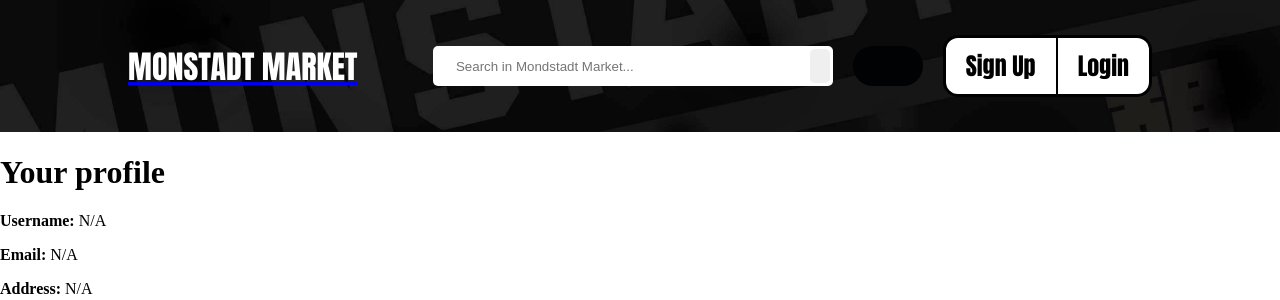
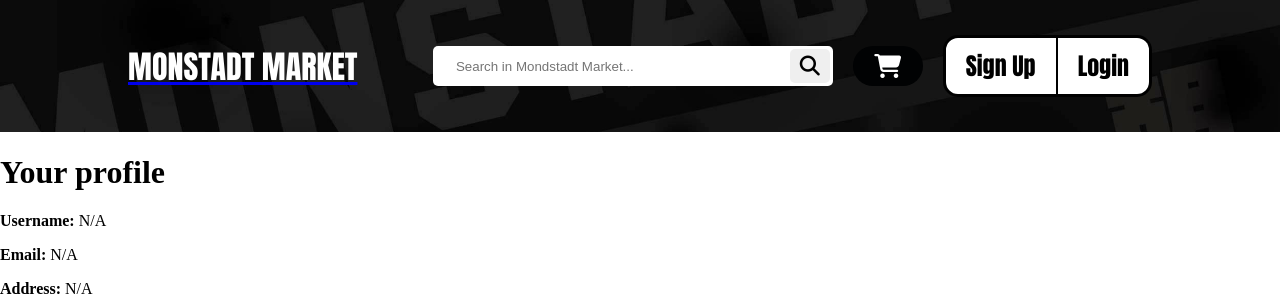
Before and after one commit to Sodiumchloridy/monstadt-market, a PHP site: page /profile/index.php in a window 1280 px wide. Shown: the top 300 px of the page. Run offline with PHP 8.4, Linux system fonts and the light colour scheme; data that the repository does not hold is empty; some libraries are stand-ins or nearby versions.

Commit message:
added link for fontawesome icons

```diff
--- a/profile/index.php
+++ b/profile/index.php
@@ -34,6 +34,7 @@ $userData = [
     <link rel="stylesheet" href="../styles/header.css">
     <link rel="stylesheet" href="../styles/footer.css">
     <link rel="stylesheet" href="profile.css">
+    <link rel="stylesheet" href="https://site-assets.fontawesome.com/releases/v6.6.0/css/all.css" crossorigin="anonymous" referrerpolicy="no-referrer" /> <!-- Fontawesome icons -->
 </head>
 <body>
 
```
